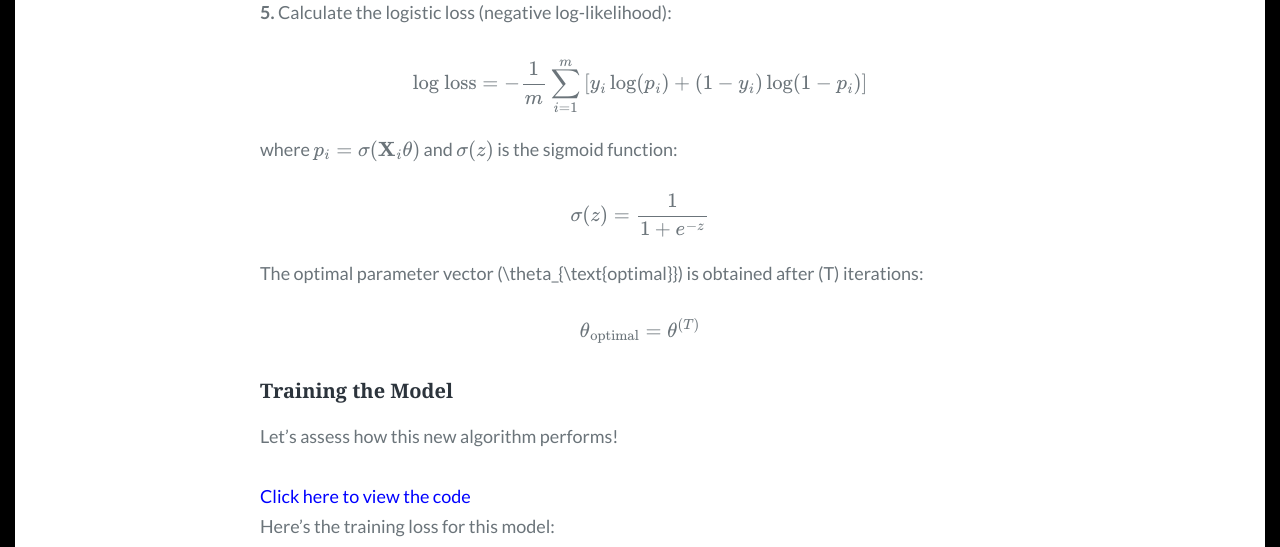
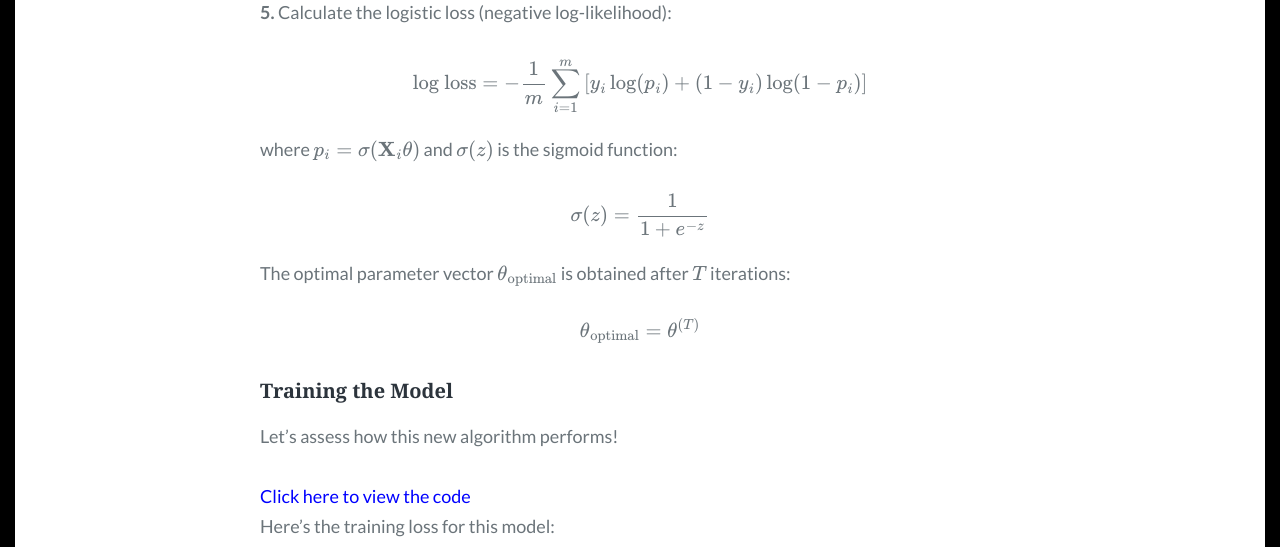
Before and after one commit to Chai-T29/Chai-T29.github.io, a Jekyll site: the page built from _posts/2019-01-04-a-week-with-the-apple-watch.md, in a window 1280 px wide and 900 px high, scrolled down 10967 px, cut to the strip 0-547 px from the top of the window. Built offline with Jekyll 4.4.1, drawn with Linux system fonts in a browser that asks for light colours; some web fonts are replaced; formulas are drawn with MathJax 3.

```diff
--- a/_posts/2019-01-04-a-week-with-the-apple-watch.md
+++ b/_posts/2019-01-04-a-week-with-the-apple-watch.md
@@ -409,7 +409,7 @@ where $ p_i = \sigma(\mathbf{X}_i \theta) $ and $ \sigma(z) $ is the sigmoid fun
 
 $$ \sigma(z) = \frac{1}{1 + e^{-z}} $$
 
-The optimal parameter vector \(\theta_{\text{optimal}}\) is obtained after \(T\) iterations:
+The optimal parameter vector $\theta_{\text{optimal}}$ is obtained after $T$ iterations:
 
 $$ \theta_{\text{optimal}} = \theta^{(T)} $$
 
```
